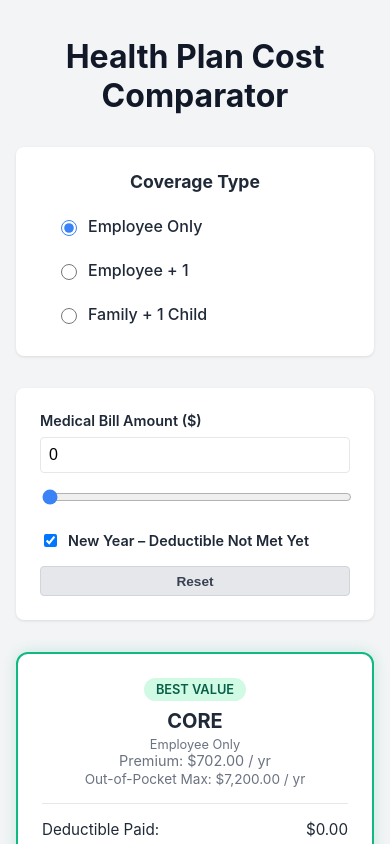
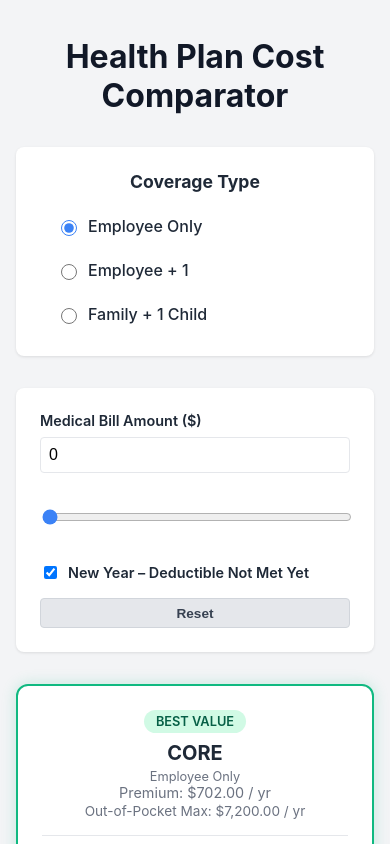
Before and after one commit to Seema0504/Medical-calculator, a React (Vite) app in the folder src/renderer/: page / in a window 390 px wide. Shown: the top 844 px of the page. Built offline with nearby package versions, Linux system fonts and the light colour scheme.

Commit message:
Enhance slider usability on mobile

```diff
--- a/src/renderer/src/styles.css
+++ b/src/renderer/src/styles.css
@@ -322,4 +322,13 @@ input[type=range] {
     flex-direction: column;
     gap: 0.5rem;
   }
+
+  /* Improve slider touch area for mobile */
+  input[type=range] {
+    height: 40px;
+    /* Increase overall height for easier touch */
+    width: 100%;
+    margin-top: 1rem;
+    cursor: pointer;
+  }
 }
```
